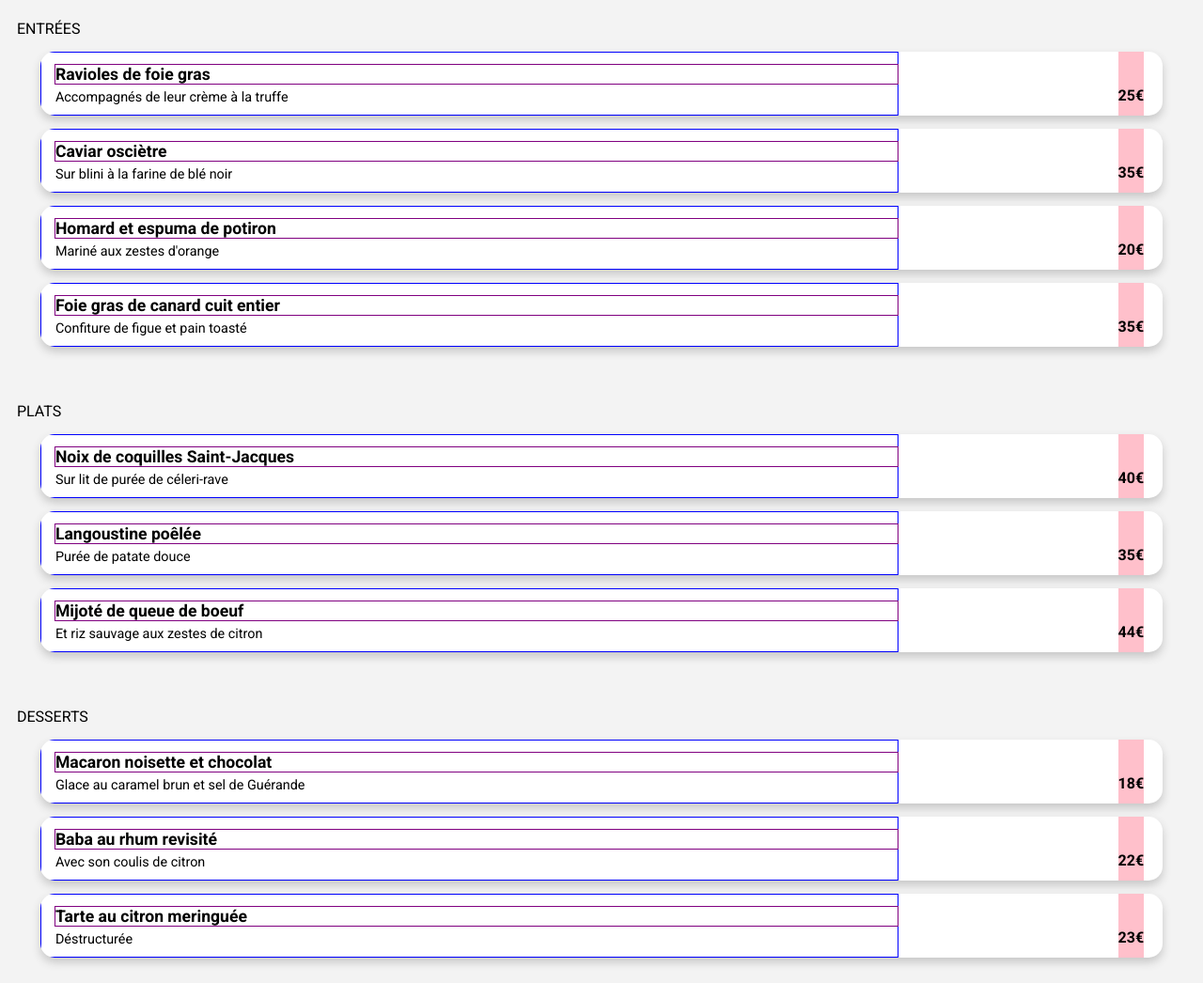
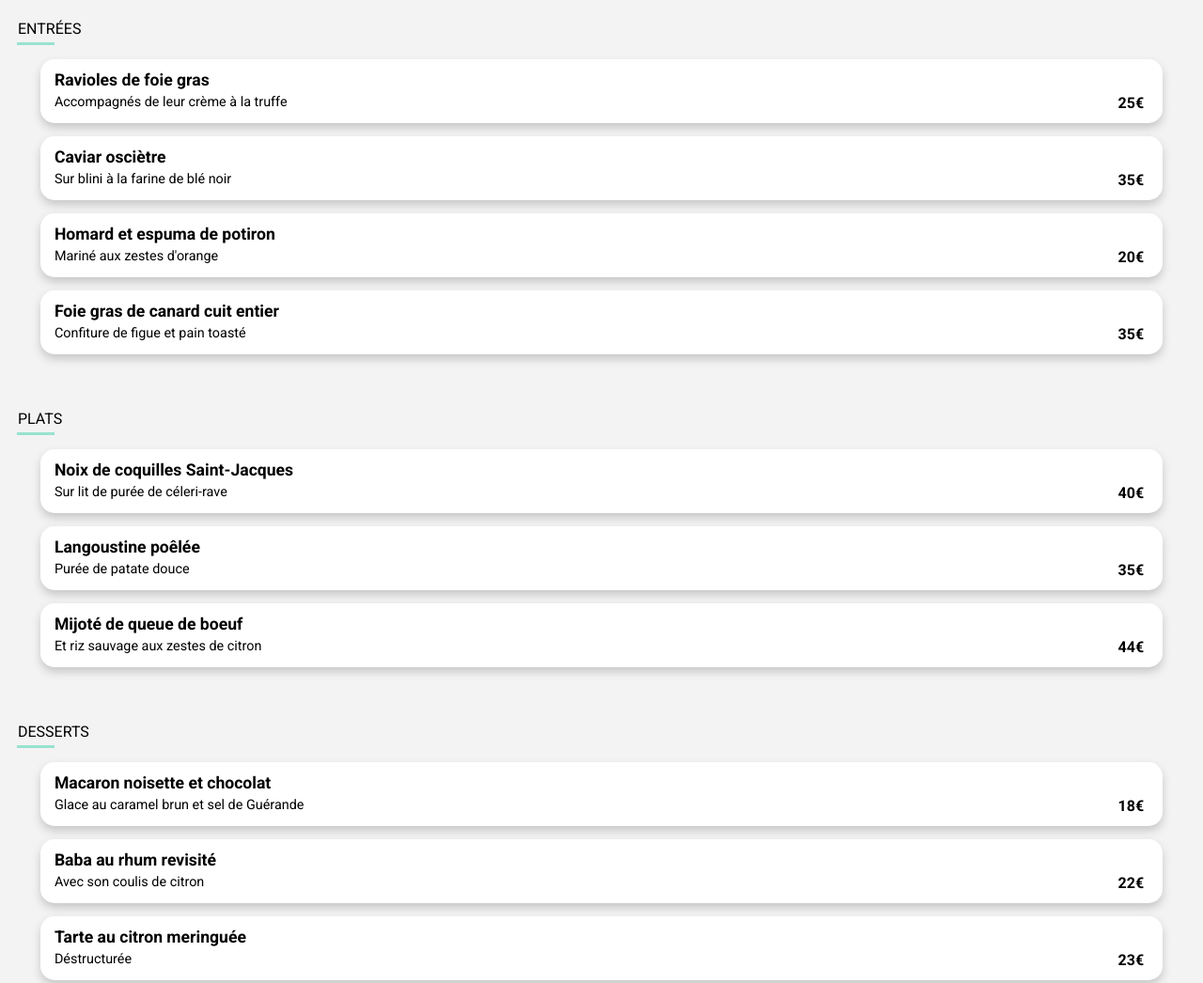
Before and after one commit to DavidAlleaume/DavidAlleaume_3_25052021, a website: page view/la_note_enchantee.html in a window 1280 px wide. Shown: the part 360-1406 px from the top of the page at 94% size. Drawn offline with Linux system fonts and the light colour scheme; a web font is replaced by a local one.

Commit message:
Ajout du soulignement des titres des menus + refacto du html sur tous les menus

```diff
--- a/sass/main.scss
+++ b/sass/main.scss
@@ -321,7 +321,13 @@ footer {
   &__heading {
     font-size: 1rem;
     font-weight: 400;
-    margin-left: 18px;
+    margin-left: 19px;
+  }
+  &__heading_underline {
+    width: 40px;
+    height: 3px;
+    background-color: $color-tertiary;
+    margin: 5px 0 0 18px;
   }
   &__cards_container {
     @include flex-direction-centering;
@@ -341,11 +347,11 @@ footer {
     cursor: pointer;
     @include shadow;
     &:hover {
+      .price {
+        animation: slide-price 1s cubic-bezier(0.250, 0.460, 0.450, 0.940) both;
+      }
       .validation {
         animation: slide-left 1s cubic-bezier(0.250, 0.460, 0.450, 0.940) both;
-      }
-      .price {
-        animation: slide-price 1s cubic-bezier(0.250, 0.460, 0.450, 0.940) both;
       }
       .fas {
         animation: rotate-center 1s ease-in-out both;
@@ -354,12 +360,10 @@ footer {
   }
   &__txt {
     width: 75%;
-    border: 1px solid blue;
     @include flex-direction-centering;
     padding: 12px 0 0 15px;
   }
   &__name {
-    border: 1px solid purple;
     width: 100%;
     font-size: 1.1rem;
     @include txt-behaviour;
@@ -372,7 +376,6 @@ footer {
     @include txt-behaviour;
   }
   &__price {
-    background-color: pink;
     display: flex;
     align-items: flex-end;
     font-weight: 700;
--- a/view/la_note_enchantee.html
+++ b/view/la_note_enchantee.html
@@ -32,14 +32,15 @@
       <section class="courses">
         <div class="courses__starters">
           <h2 class="courses__heading">ENTRÉES</h2>
+          <div class="courses__heading_underline"></div>
           <div class="courses__cards_container">
             <div class="courses__card card1">
               <div class="courses__txt">
                 <h3 class="courses__name">Ravioles de foie gras</h3>
                 <p class="courses__info">Accompagnés de leur crème à la truffe</p>
               </div>
-              <p class="courses__price">25€</p>
-              <div class="courses__validation">
+              <p class="courses__price price">25€</p>
+              <div class="courses__validation validation">
                 <i class="fas fa-check-circle"></i>
               </div>
             </div>
@@ -48,8 +49,8 @@
                 <h3 class="courses__name">Caviar osciètre</h3>
                 <p class="courses__info">Sur blini à la farine de blé noir</p>
               </div>
-              <p class="courses__price">35€</p>
-              <div class="courses__validation">
+              <p class="courses__price price">35€</p>
+              <div class="courses__validation validation">
                 <i class="fas fa-check-circle"></i>
               </div>
             </div>
@@ -58,8 +59,8 @@
                 <h3 class="courses__name">Homard et espuma de potiron</h3>
                 <p class="courses__info">Mariné aux zestes d'orange</p>
               </div>
-              <p class="courses__price">20€</p>
-              <div class="courses__validation">
+              <p class="courses__price price">20€</p>
+              <div class="courses__validation validation">
                 <i class="fas fa-check-circle"></i>
               </div>
             </div>
@@ -68,8 +69,8 @@
                 <h3 class="courses__name">Foie gras de canard cuit entier</h3>
                 <p class="courses__info">Confiture de figue et pain toasté</p>
               </div>
-              <p class="courses__price">35€</p>
-              <div class="courses__validation">
+              <p class="courses__price price">35€</p>
+              <div class="courses__validation validation">
                 <i class="fas fa-check-circle"></i>
               </div>
             </div>
@@ -77,14 +78,15 @@
         </div>
         <div class="courses__main">
           <h2 class="courses__heading">PLATS</h2>
+          <div class="courses__heading_underline"></div>
           <div class="courses__cards_container">
             <div class="courses__card card1">
               <div class="courses__txt">
                 <h3 class="courses__name">Noix de coquilles Saint-Jacques</h3>
                 <p class="courses__info">Sur lit de purée de céleri-rave</p>
               </div>
-              <p class="courses__price">40€</p>
-              <div class="courses__validation">
+              <p class="courses__price price">40€</p>
+              <div class="courses__validation validation">
                 <i class="fas fa-check-circle"></i>
               </div>
             </div>
@@ -93,8 +95,8 @@
                 <h3 class="courses__name">Langoustine poêlée</h3>
                 <p class="courses__info">Purée de patate douce</p>
               </div>
-              <p class="courses__price">35€</p>
-              <div class="courses__validation">
+              <p class="courses__price price">35€</p>
+              <div class="courses__validation validation">
                 <i class="fas fa-check-circle"></i>
               </div>
             </div>
@@ -103,8 +105,8 @@
                 <h3 class="courses__name">Mijoté de queue de boeuf</h3>
                 <p class="courses__info">Et riz sauvage aux zestes de citron</p>
               </div>
-              <p class="courses__price">44€</p>
-              <div class="courses__validation">
+              <p class="courses__price price">44€</p>
+              <div class="courses__validation validation">
                 <i class="fas fa-check-circle"></i>
               </div>
             </div>
@@ -112,14 +114,15 @@
         </div>
         <div class="courses__desserts">
           <h2 class="courses__heading">DESSERTS</h2>
+          <div class="courses__heading_underline"></div>
           <div class="courses__cards_container">
             <div class="courses__card card1">
               <div class="courses__txt">
                 <h3 class="courses__name">Macaron noisette et chocolat</h3>
                 <p class="courses__info">Glace au caramel brun et sel de Guérande</p>
               </div>
-              <p class="courses__price">18€</p>
-              <div class="courses__validation">
+              <p class="courses__price price">18€</p>
+              <div class="courses__validation validation">
                 <i class="fas fa-check-circle"></i>
               </div>
             </div>
@@ -128,8 +131,8 @@
                 <h3 class="courses__name">Baba au rhum revisité</h3>
                 <p class="courses__info">Avec son coulis de citron</p>
               </div>
-              <p class="courses__price">22€</p>
-              <div class="courses__validation">
+              <p class="courses__price price">22€</p>
+              <div class="courses__validation validation">
                 <i class="fas fa-check-circle"></i>
               </div>
             </div>
@@ -138,8 +141,8 @@
                 <h3 class="courses__name">Tarte au citron meringuée</h3>
                 <p class="courses__info">Déstructurée</p>
               </div>
-              <p class="courses__price">23€</p>
-              <div class="courses__validation">
+              <p class="courses__price price">23€</p>
+              <div class="courses__validation validation">
                 <i class="fas fa-check-circle"></i>
               </div>
             </div>
```
Also changed, not shown: view/a_la_française.html (+21 -18 lines), view/la_palette_du_gout.html (+3 -0 lines), view/le_delice_des_sens.html (+21 -18 lines), public/css/style.css, sass/Utils/_keyframes.scss (line endings or trailing spaces), 1 other file.
